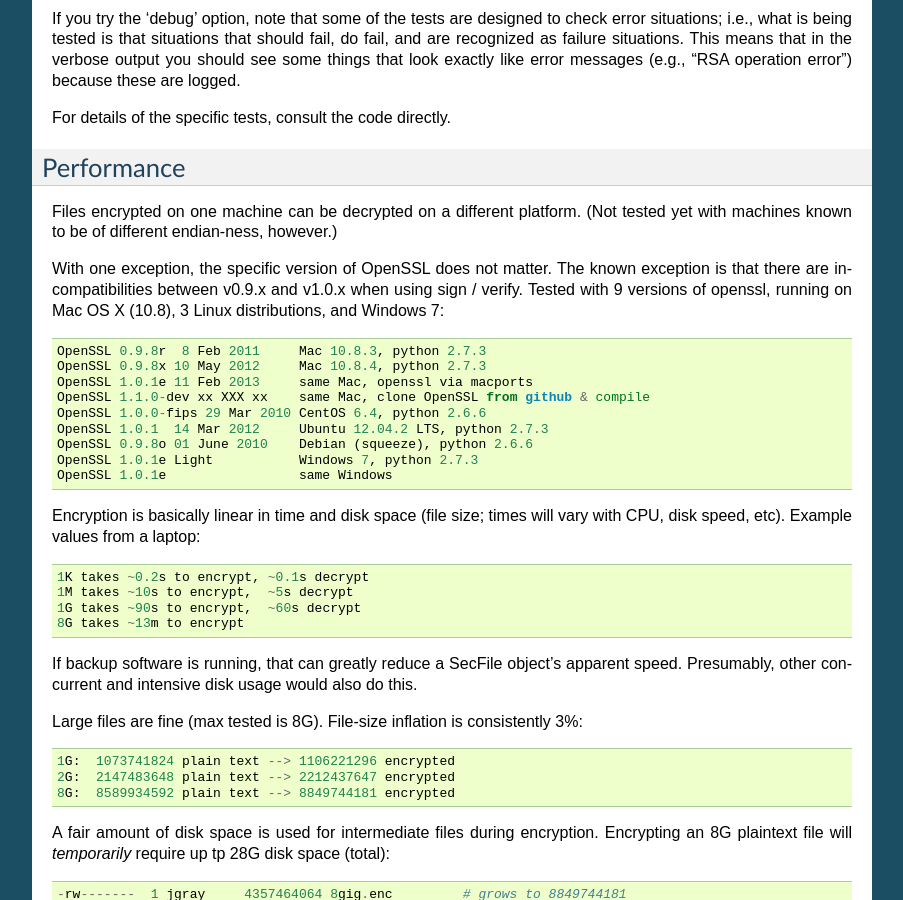
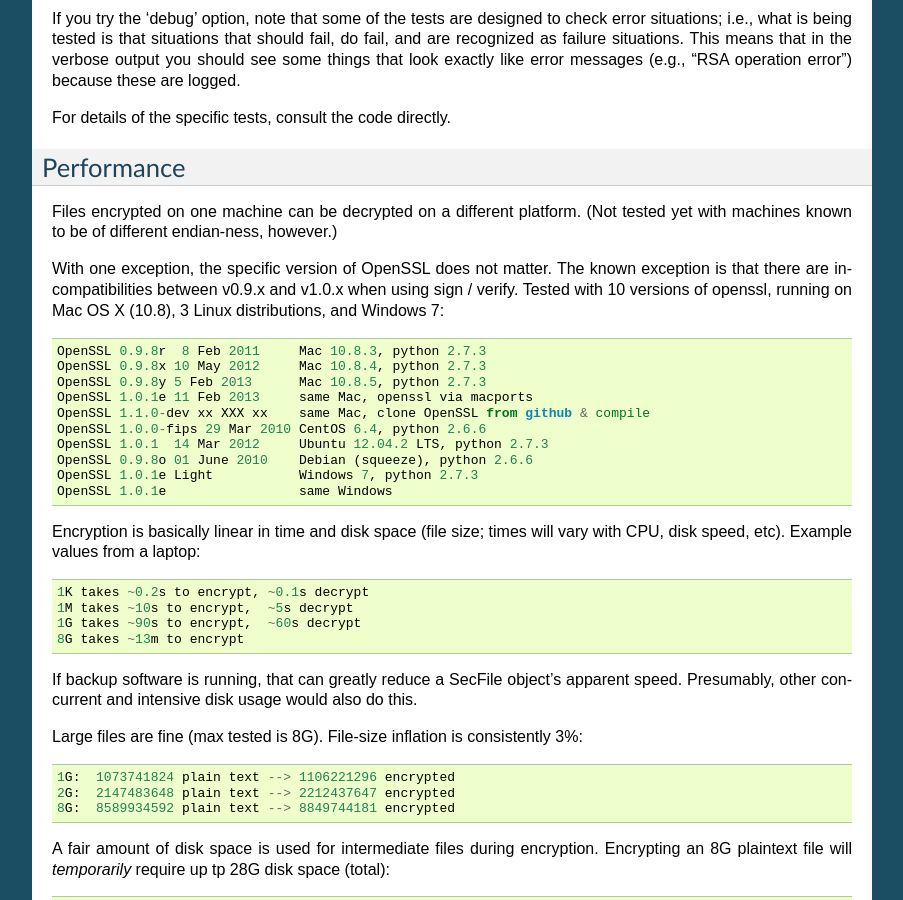
Before and after one commit to jeremygray/pyfilesec, a Sphinx documentation site: the page built from docs/source/index.rst, in a window 1280 px wide and 900 px high, scrolled down 7004 px. Shown: the whole window, without its empty margins (198-1101 px from the left). Built offline with Sphinx 7.4.7, drawn with Linux system fonts in a browser that asks for light colours.

Commit message:
DOC+TEST: post-package clean-up, alt openssl tests
- also enable crypto tests using a second openssl version
  (currently OpenSSL 1.1.0-dev xx XXX xxxx, cloned from github 4/26/2014)

```diff
--- a/README.rst
+++ b/README.rst
@@ -66,8 +66,8 @@
 -----------
 
 - 0.3  Python 3 (2to3 mostly passes now)
-- 0.4  An alternative encryption backend (possibly pyCrypto and gpg support)
-- 0.5  Windows file-permissions
+- 0.4  Alternative encryption: support for gpg-based management of RSA keys
+- 0.5  Windows file-permissions; possible SecStr
 
 Dev branch status
 ------------------
--- a/docs/source/index.rst
+++ b/docs/source/index.rst
@@ -401,11 +401,12 @@
 
 With one exception, the specific version of OpenSSL does not matter. The
 known exception is that there are incompatibilities between v0.9.x and v1.0.x
-when using sign / verify. Tested with 9 versions of openssl, running on Mac OS
+when using sign / verify. Tested with 10 versions of openssl, running on Mac OS
 X (10.8), 3 Linux distributions, and Windows 7::
 
     OpenSSL 0.9.8r  8 Feb 2011     Mac 10.8.3, python 2.7.3
     OpenSSL 0.9.8x 10 May 2012     Mac 10.8.4, python 2.7.3
+    OpenSSL 0.9.8y 5 Feb 2013      Mac 10.8.5, python 2.7.3
     OpenSSL 1.0.1e 11 Feb 2013     same Mac, openssl via macports
     OpenSSL 1.1.0-dev xx XXX xx    same Mac, clone OpenSSL from github & compile
     OpenSSL 1.0.0-fips 29 Mar 2010 CentOS 6.4, python 2.6.6
```
Also changed, not shown: 2 other files.
